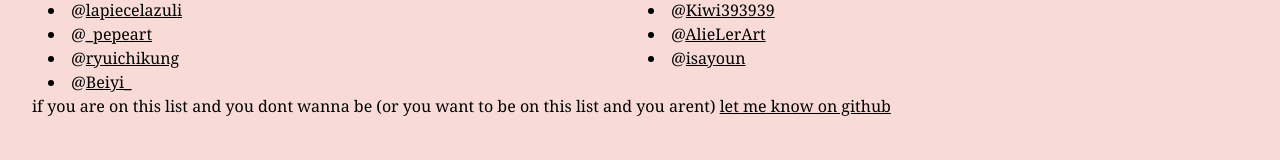
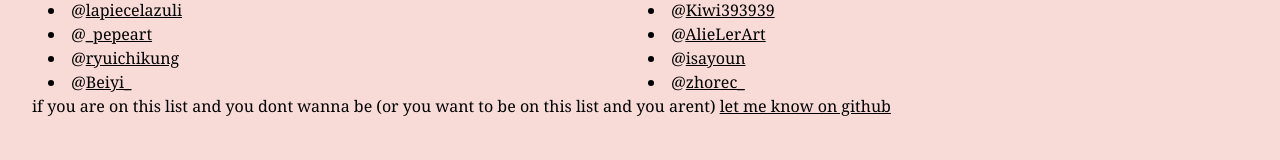
Before and after one commit to HazelTheWitch/eimiko.gay, a SvelteKit app: page /twitter in a window 1280 px wide. Shown: the part 394-554 px from the top of the page. Built offline with nearby package versions, Linux system fonts and the light colour scheme.

Commit message:
added artist

```diff
--- a/src/routes/twitter/+page.svelte
+++ b/src/routes/twitter/+page.svelte
@@ -29,6 +29,7 @@
             <li><Handle handle="ryuichikung" /></li>
             <li><Handle handle="isayoun" /></li>
             <li><Handle handle="Beiyi_" /></li>
+            <li><Handle handle="zhorec_" /></li>
         </ul>
         <p>if you are on this list and you dont wanna be (or you want to be on this list and you arent) <a class="underline" href="https://github.com/HazelTheWitch/eimiko.gay/issues/new?assignees=HazelTheWitch&labels=&projects=&template=handle-add-remove-request.md&title=%5BAdd%2FRemove%5D" target="_blank" rel="noreferrer noopener">let me know on github</a></p>
     </div>
```
